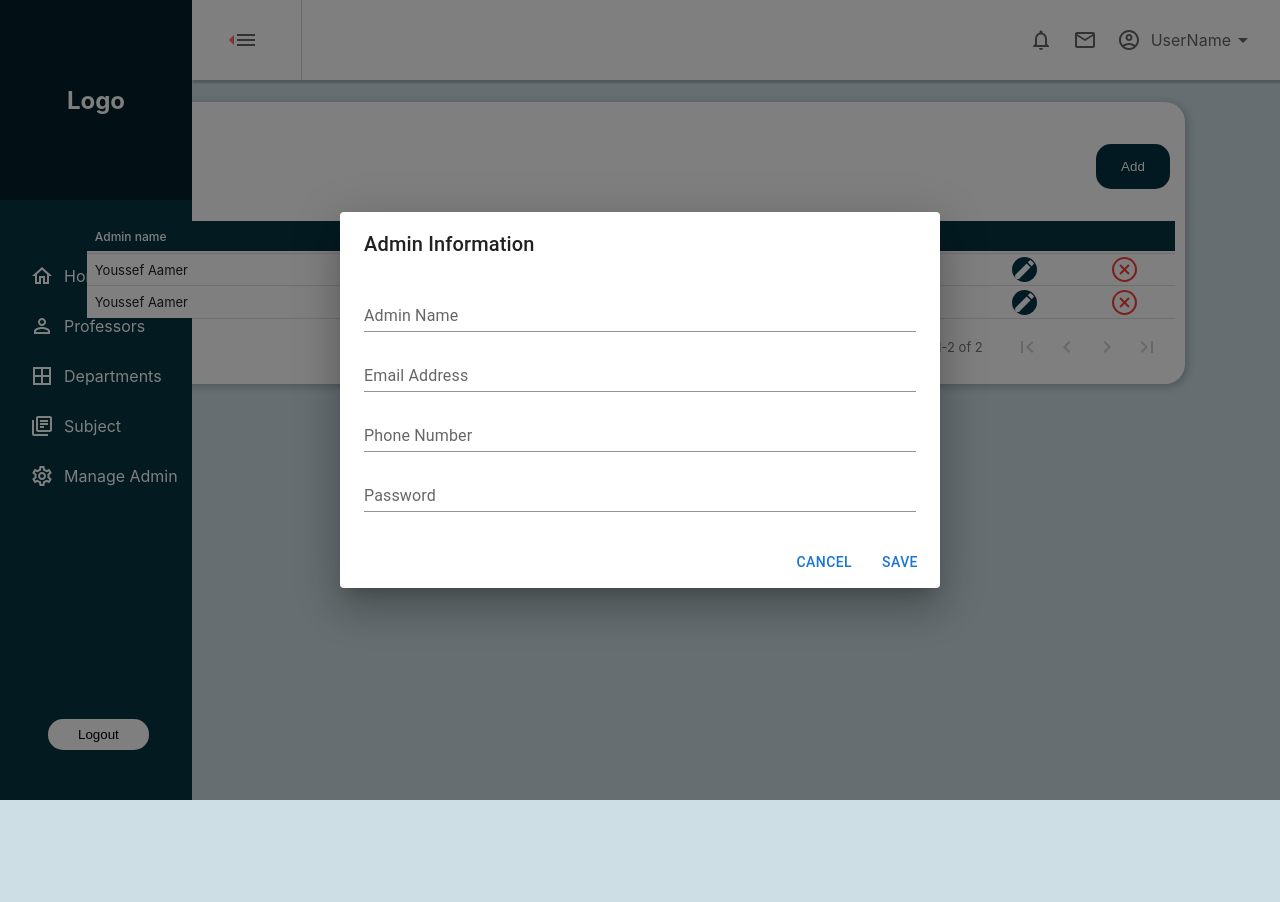
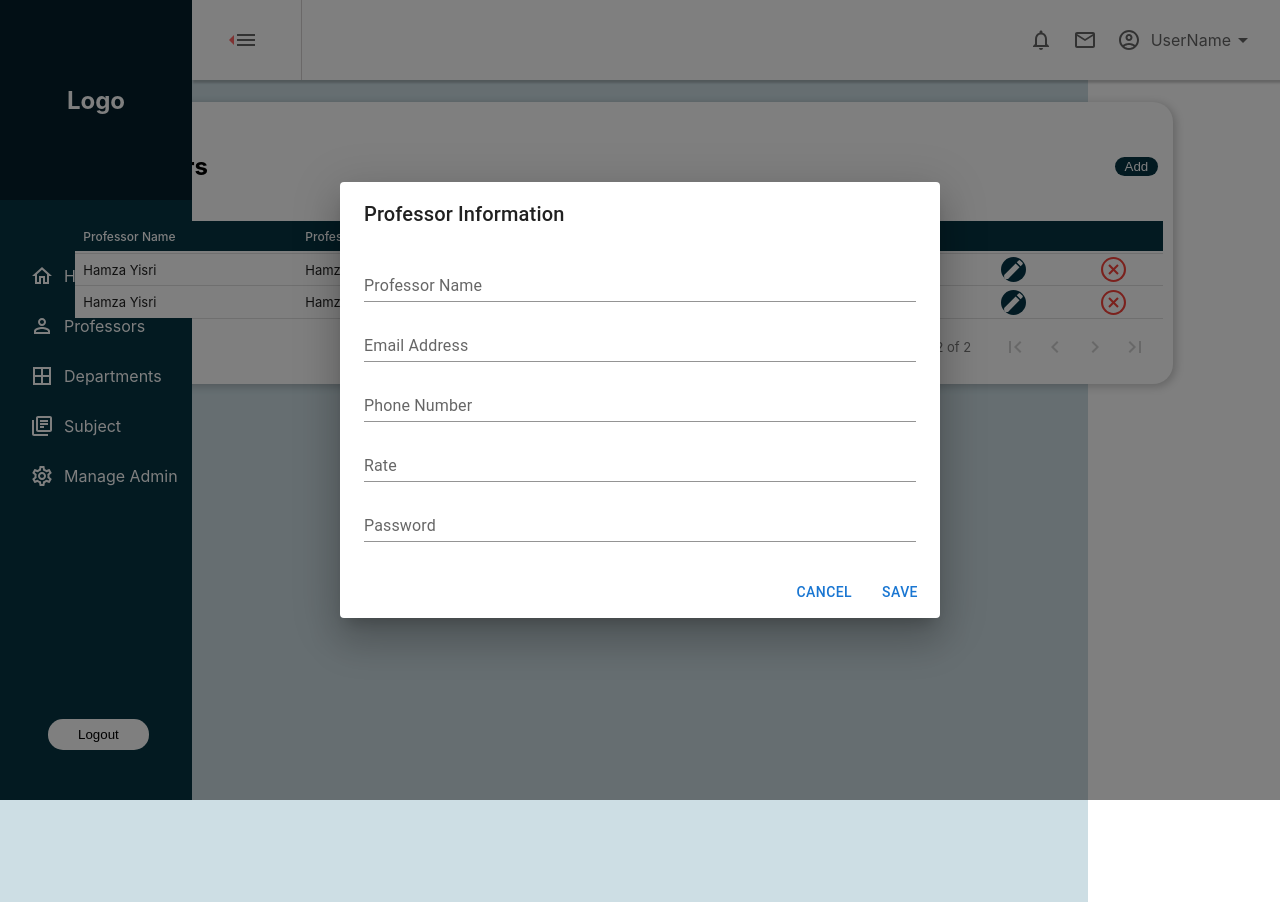
Before and after one commit to Moamen112/Graduation_Project, a React (Create React App) app in the folder graduation_project/: page / in a window 1280 px wide. Both pictures are taken after a click on the button "Add". Built offline with nearby package versions, Linux system fonts and the light colour scheme.

Commit message:
Professor finished

```diff
--- a/graduation_project/src/App.js
+++ b/graduation_project/src/App.js
@@ -56,7 +56,7 @@ function App() {
 						exact
 						path="/"
 						element={
-							<Admins
+							<Proffessor
 								reSize={reSize}
 								resizeStyle={handleReSizechange}
 							/>
--- a/graduation_project/src/component/Admins.js
+++ b/graduation_project/src/component/Admins.js
@@ -114,8 +114,6 @@ function Admins() {
 	const handleEdit = (row) => {
 		setEditingAdmin(row);
 		setOpen(true);
-		console.log(row);
-		console.log(admins);
 	};
 
 	const handleSave = () => {
@@ -252,13 +250,6 @@ function Admins() {
 
 export default Admins;
 
-const EditSection = styled.div`
-	width: 10%;
-	display: flex;
-	align-items: right;
-	justify-content: space-around;
-`;
-
 const Container = styled.section`
 	width: 100%;
 	padding-top: 8%;
--- a/graduation_project/src/component/Proffessor.js
+++ b/graduation_project/src/component/Proffessor.js
@@ -3,6 +3,13 @@ import styled from "styled-components";
 import DataTable from "react-data-table-component";
 import CancelIcon from "@mui/icons-material/Cancel";
 import EditIcon from "@mui/icons-material/Edit";
+
+import Button from "@mui/material/Button";
+import TextField from "@mui/material/TextField";
+import Dialog from "@mui/material/Dialog";
+import DialogActions from "@mui/material/DialogActions";
+import DialogContent from "@mui/material/DialogContent";
+import DialogTitle from "@mui/material/DialogTitle";
 
 function Proffessor() {
 	const columns = [
@@ -11,7 +18,7 @@ function Proffessor() {
 			selector: (row) => row.name,
 		},
 		{
-			name: "Email",
+			name: "Professor Email",
 			selector: (row) => row.email,
 		},
 		{
@@ -27,7 +34,7 @@ function Proffessor() {
 			cell: (row) => (
 				<EditIcon
 					style={editSectionStyle}
-					// onClick={() => handleEdit(row.id)}
+					onClick={() => handleEdit(row)}
 				/>
 			),
 			ignoreRowClick: true,
@@ -49,6 +56,13 @@ function Proffessor() {
 	];
 
 	const data = [
+		{
+			id: 1,
+			name: "Hamza Yisri",
+			email: "Hamza.Yisri@example.com",
+			phoneNumber: "01256543256",
+			rate: "0",
+		},
 		{
 			id: 1,
 			name: "Hamza Yisri",
@@ -88,12 +102,57 @@ function Proffessor() {
 		},
 	};
 
-	const [tableData, setTableData] = useState(data);
+	const [profs, setProfs] = useState(data);
 
-	const handleDelete = (index) => {
-		const newData = [...tableData];
-		newData.splice(index, 1);
-		setTableData(newData);
+	const [editingProf, setEditingProf] = useState(null);
+
+	const [open, setOpen] = useState(false);
+
+	const handleClickOpen = () => {
+		setEditingProf(null);
+		setOpen(true);
+	};
+
+	const handleClose = () => {
+		setOpen(false);
+	};
+
+	const handleEdit = (row) => {
+		setEditingProf(row);
+		setOpen(true);
+	};
+
+	const handleSave = () => {
+		const profName = document.getElementById("name").value;
+		const profEmail = document.getElementById("email").value;
+		const profPhone = document.getElementById("phoneNumber").value;
+		const profRate = document.getElementById("rate").value;
+
+		const newProf = {
+			id: profs.length + 1,
+			name: profName,
+			email: profEmail,
+			phoneNumber: profPhone,
+			rate: profRate,
+		};
+
+		if (editingProf === null) {
+			setProfs([...profs, newProf]);
+		} else {
+			const newProfs = profs.map((p) => {
+				if (p === editingProf) {
+					return { ...p, ...newProf };
+				}
+				return p;
+			});
+			setProfs(newProfs);
+		}
+		handleClose();
+	};
+
+	const handleDelete = (id) => {
+		const newProfs = profs.filter((prof) => prof.id !== id);
+		setProfs(newProfs);
 	};
 
 	const conditionalRowStyles = [
@@ -120,13 +179,13 @@ function Proffessor() {
 				<div className="subjects">
 					<div className="headers">
 						<h1>Professors</h1>
-						<button>Add</button>
+						<AddButton onClick={handleClickOpen}>Add</AddButton>
 					</div>
 					<div>
 						<DataTable
 							//
 							columns={[...columns]}
-							data={data}
+							data={profs}
 							customStyles={customStyles}
 							pagination
 							dense
@@ -135,6 +194,77 @@ function Proffessor() {
 					</div>
 				</div>
 			</Table>
+			<Dialog
+				onSubmit={handleSave}
+				open={open}
+				onClose={handleClose}>
+				<DialogTitle>Professor Information</DialogTitle>
+				<DialogContent>
+					<TextField
+						autoFocus
+						margin="dense"
+						id="name"
+						label="Professor Name"
+						type="name"
+						fullWidth
+						variant="standard"
+						defaultValue={editingProf ? editingProf.name : ""}
+					/>
+					<TextField
+						autoFocus
+						margin="dense"
+						id="email"
+						label="Email Address"
+						type="email"
+						fullWidth
+						variant="standard"
+						defaultValue={editingProf ? editingProf.email : ""}
+					/>
+
+					<TextField
+						autoFocus
+						margin="dense"
+						id="phoneNumber"
+						label="Phone Number"
+						type="text"
+						fullWidth
+						variant="standard"
+						defaultValue={
+							editingProf ? editingProf.phoneNumber : ""
+						}
+					/>
+
+					<TextField
+						autoFocus
+						margin="dense"
+						id="rate"
+						label="Rate"
+						type="text"
+						fullWidth
+						variant="standard"
+						defaultValue={editingProf ? editingProf.rate : ""}
+					/>
+
+					<TextField
+						autoFocus
+						margin="dense"
+						id="password"
+						label="Password"
+						type="password"
+						fullWidth
+						variant="standard"
+						defaultValue={editingProf ? editingProf.password : ""}
+					/>
+				</DialogContent>
+				<DialogActions>
+					<Button onClick={handleClose}>Cancel</Button>
+					<Button
+						onClick={handleSave}
+						type="submit">
+						Save
+					</Button>
+				</DialogActions>
+			</Dialog>
 		</Container>
 	);
 }
@@ -143,7 +273,6 @@ export default Proffessor;
 
 const Container = styled.section`
 	width: 85%;
-	margin-left: 15%;
 	padding-top: 8%;
 	background-color: #cddee4;
 	min-height: 100vh;
@@ -180,6 +309,16 @@ const Table = styled.div`
 	}
 `;
 
+const AddButton = styled.button`
+	border: none;
+	background-color: #053344;
+	color: #fff;
+	padding: 15px 25px;
+	border-radius: 15px;
+	transition: background-color 0.2s ease-in-out;
+	cursor: pointer;
+`;
+
 const editSectionStyle = {
 	fontSize: "25px",
 	color: "white",
```
